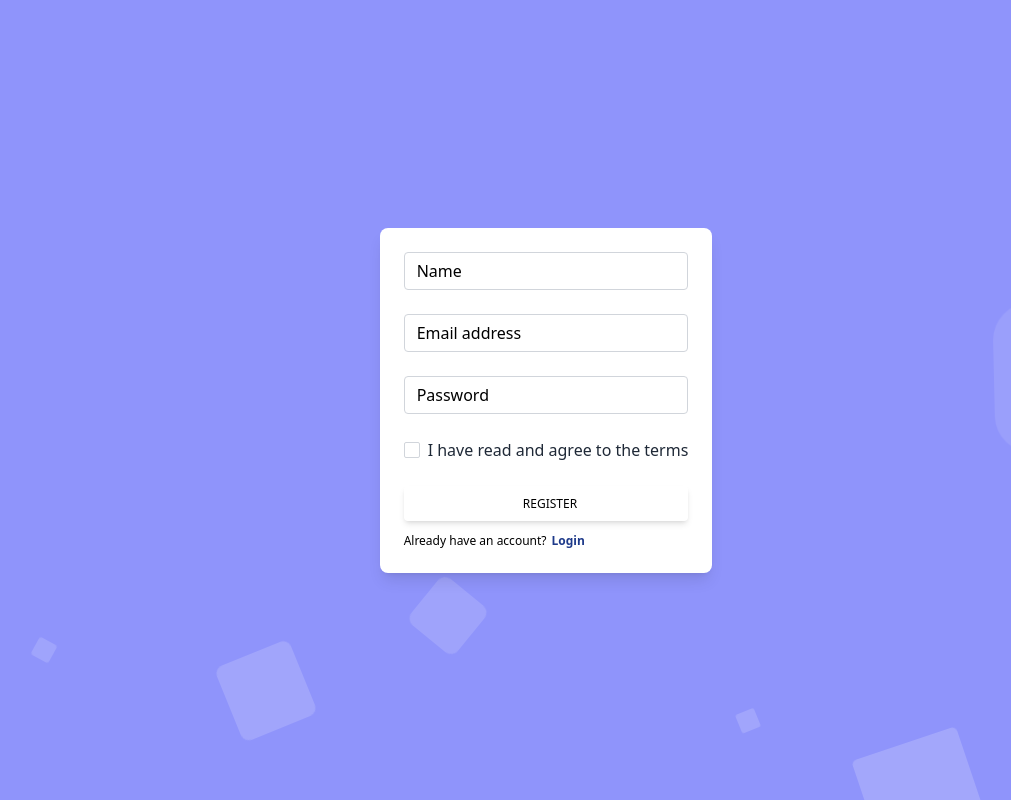
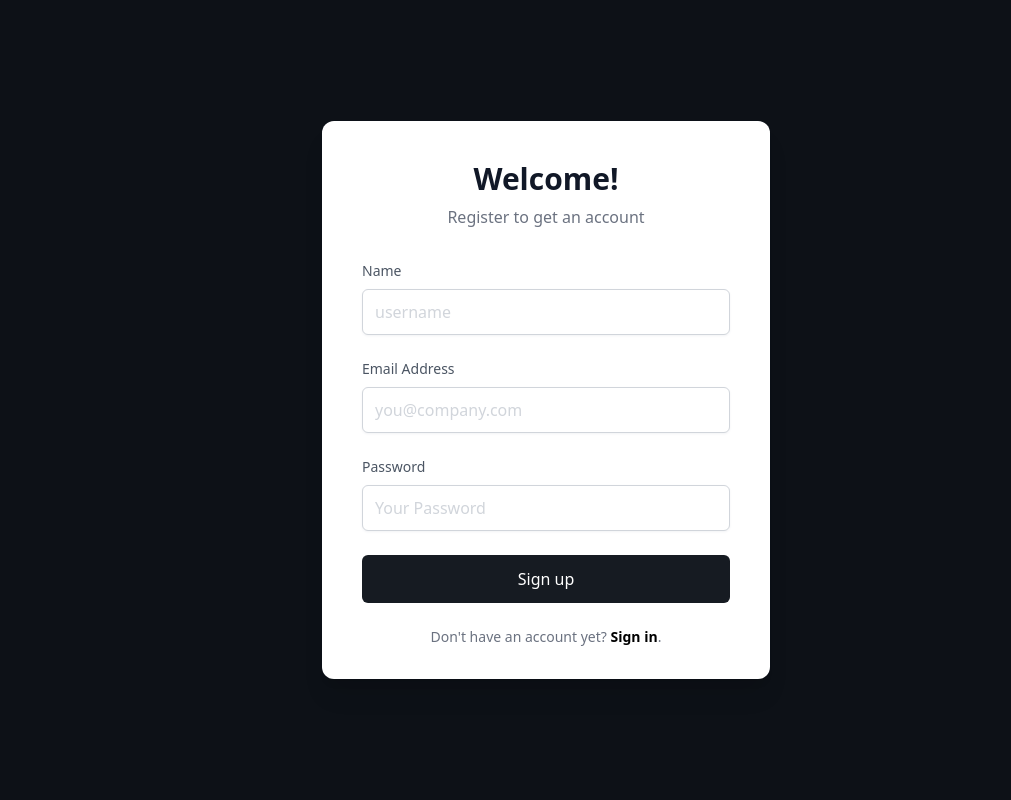
Before and after one commit to AminMusah/blog, a React (Vite) app in the folder blog/: page /register in a window 1280 px wide. Shown: the whole page, without its empty margins (94-1105 px from the left). Built offline with nearby package versions, Linux system fonts and the light colour scheme.

Commit message:
change register ui

```diff
--- a/blog/src/pages/Register.jsx
+++ b/blog/src/pages/Register.jsx
@@ -30,134 +30,93 @@ function Register() {
   };
 
   return (
-    <div className="flex justify-center items-center h-screen  my-auto">
-      <div class="area">
-        <ul class="circles">
-          <li></li>
-          <li></li>
-          <li></li>
-          <li></li>
-          <li></li>
-          <li></li>
-          <li></li>
-          <li></li>
-          <li></li>
-          <li></li>
-        </ul>
+    <div class="relative flex min-h-screen flex-col justify-center overflow-hidden bg-[#0d1117] py-6 sm:py-12">
+      <div class="relative mx-auto w-full max-w-md bg-white px-6 pt-10 pb-8 shadow-xl ring-1 ring-gray-900/5 sm:rounded-xl sm:px-10">
+        <div class="w-full">
+          <div class="text-center">
+            <h1 class="text-3xl font-semibold text-gray-900">Welcome!</h1>
+            <p class="mt-2 text-gray-500">Register to get an account</p>
           </div>
-      <div className="absolute p-6 rounded-lg shadow-lg bg-white max-w-sm ">
-        <form onSubmit={handleSubmit}>
-          <div className="form-group mb-6">
+          <div class="mt-8">
+            <form action="" class="group" onSubmit={handleSubmit}>
+              <div class="mb-6">
+                <label for="email" class="mb-2 block text-sm text-gray-600">
+                  Name
+                </label>
                 <input
                   type="text"
-              className="form-control block
-        w-full
-        px-3
-        py-1.5
-        text-base
-        font-normal
-        text-gray-700
-        bg-white bg-clip-padding
-        border border-solid border-gray-300
-        rounded
-        transition
-        ease-in-out
-        m-0
-        focus:text-gray-700 focus:bg-white focus:border-slate-100 focus:outline-none"
-              placeholder="Name"
+                  name="name"
+                  id="name"
+                  placeholder="username"
+                  class="w-full rounded-md border border-gray-300 px-3 py-2.5 placeholder-gray-300 shadow shadow-gray-100 focus:border-gray-500 focus:outline-none valid:[&:not(:placeholder-shown)]:border-green-500 [&:not(:placeholder-shown):not(:focus):invalid~span]:block invalid:[&:not(:placeholder-shown):not(:focus)]:border-red-400"
+                  autocomplete="off"
                   required
                   onChange={(e) => setName(e.target.value)}
                 />
               </div>
-          <div className="form-group mb-6">
+              <div class="mb-6">
+                <label for="email" class="mb-2 block text-sm text-gray-600">
+                  Email Address
+                </label>
                 <input
                   type="email"
-              className="form-control block
-        w-full
-        px-3
-        py-1.5
-        text-base
-        font-normal
-        text-gray-700
-        bg-white bg-clip-padding
-        border border-solid border-gray-300
-        rounded
-        transition
-        ease-in-out
-        m-0
-        focus:text-gray-700 focus:bg-white focus:border-slate-100 focus:outline-none"
-              placeholder="Email address"
+                  name="email"
+                  id="email"
+                  placeholder="you@company.com"
+                  class="w-full rounded-md border border-gray-300 px-3 py-2.5 placeholder-gray-300 shadow shadow-gray-100 focus:border-gray-500 focus:outline-none valid:[&:not(:placeholder-shown)]:border-green-500 [&:not(:placeholder-shown):not(:focus):invalid~span]:block invalid:[&:not(:placeholder-shown):not(:focus)]:border-red-400"
+                  autocomplete="off"
                   required
+                  pattern="[a-z0-9._+-]+@[a-z0-9.-]+\.[a-z]{2,}$"
                   onChange={(e) => setEmail(e.target.value)}
                 />
               </div>
-          <div className="form-group mb-6">
+              <div class="mb-6">
+                <div class="mb-2 flex justify-between">
+                  <label for="password" class="text-sm text-gray-600">
+                    Password
+                  </label>
+                </div>
                 <input
                   type="password"
-              className="form-control block
-        w-full
-        px-3
-        py-1.5
-        text-base
-        font-normal
-        text-gray-700
-        bg-white bg-clip-padding
-        border border-solid border-gray-300
-        rounded
-        transition
-        ease-in-out
-        m-0
-        focus:text-gray-700 focus:bg-white focus:border-slate-100 focus:outline-none"
-              placeholder="Password"
+                  name="password"
+                  id="password"
+                  placeholder="Your Password"
+                  class="peer w-full rounded-md border border-gray-300 px-3 py-2.5 placeholder-gray-300 shadow shadow-gray-100 focus:border-gray-500 focus:outline-none valid:[&:not(:placeholder-shown)]:border-green-500 [&:not(:placeholder-shown):not(:focus):invalid~span]:block invalid:[&:not(:placeholder-shown):not(:focus)]:border-red-400"
+                  pattern=".{5,}"
                   required
                   onChange={(e) => setPassword(e.target.value)}
                 />
-          </div>
-          <div className="form-group form-check text-center mb-6">
-            <input
-              type="checkbox"
-              className="form-check-input appearance-none h-4 w-4 border border-gray-300 rounded-sm bg-white checked:bg-blue-700 checked:border-slate-100 focus:outline-none transition duration-200 mt-1 align-top bg-no-repeat bg-center bg-contain mr-2 cursor-pointer"
-              required
-            />
-            <label className="form-check-label inline-block text-gray-800">
-              I have read and agree to the terms
-            </label>
                 {error ? (
-              <div className="inline-block text-red-800 text-xs">{error}</div>
+                  <div className="mt-2 text-xs text-red-400">{error}</div>
                 ) : (
                   ""
                 )}
               </div>
+
               <button
                 type="submit"
-            className="
-      w-full
-      px-6
-      py-2.5
-
-      text-black
-      font-medium
-      text-xs
-      leading-tight
-      uppercase
-      rounded
-      shadow-md
-      hover:bg-blue-700 hover:shadow-lg
-      focus:bg-blue-700 focus:shadow-lg focus:outline-none focus:ring-0
-      active:bg-blue-700 active:shadow-lg
-      transition
-      duration-150
-      ease-in-out flex items-center justify-center"
+                className="mb-6 w-full flex items-center justify-center rounded-md px-3 py-3 h-12  bg-black focus:outline-none group-invalid:pointer-events-none group-invalid:bg-[#161b22]"
               >
-            {loading ? <MiniLoader /> : ""}
-            <span className="ml-2">Register</span>
+                {loading ? (
+                  <MiniLoader />
+                ) : (
+                  <div class="text-white">Sign up</div>
+                )}
               </button>
 
-          <div className="flex items-center mt-3">
-            {" "}
-            <p className="text-xs"> Already have an account? </p> <Link to="/login" className="text-xs text-blue-900 ml-[5px] font-bold">Login</Link>
+              <p className="text-center text-sm text-gray-500">
+                Don&#x27;t have an account yet?{" "}
+                <Link
+                  to="/login"
+                  class="font-semibold text-black focus:text-black focus:underline focus:outline-none"
+                >
+                  Sign in
+                </Link>
+                .
+              </p>
+            </form>
           </div>
-        </form>
+        </div>
       </div>
     </div>
   );
```
Lines whose indentation alone changed are shown as unchanged.
